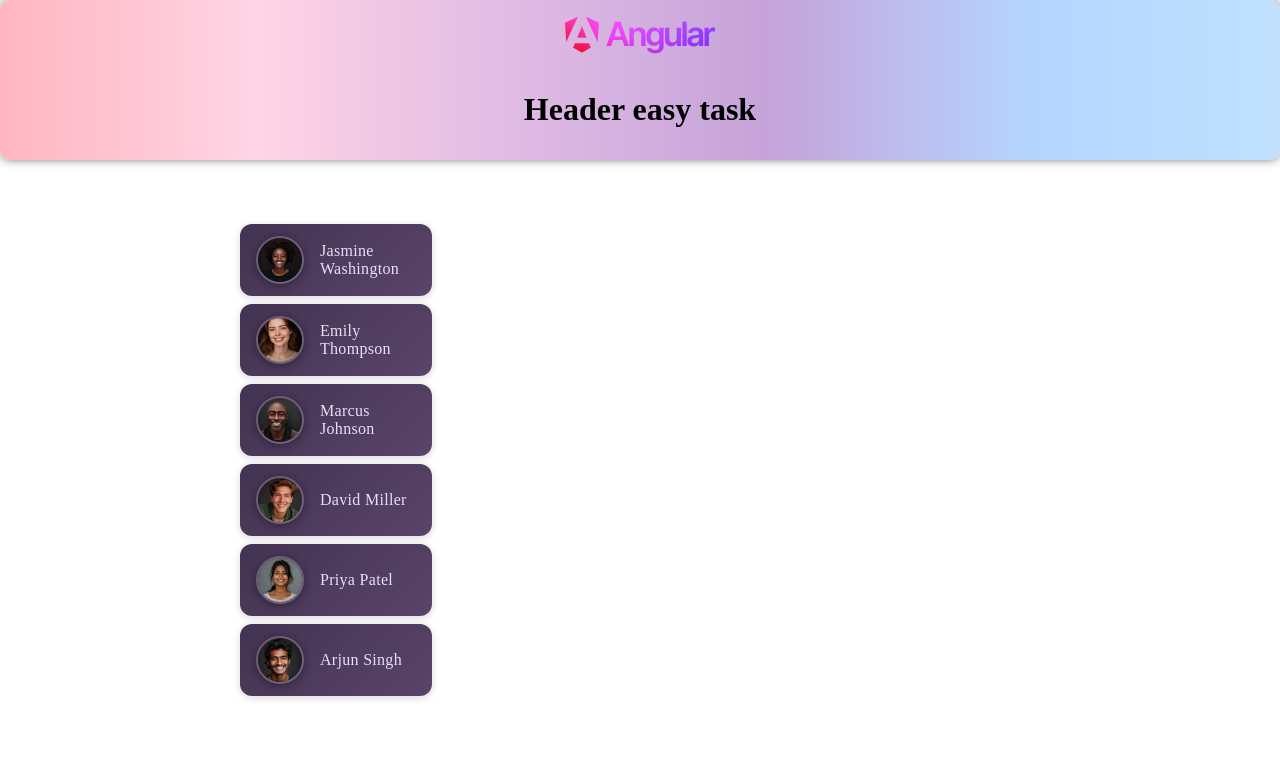
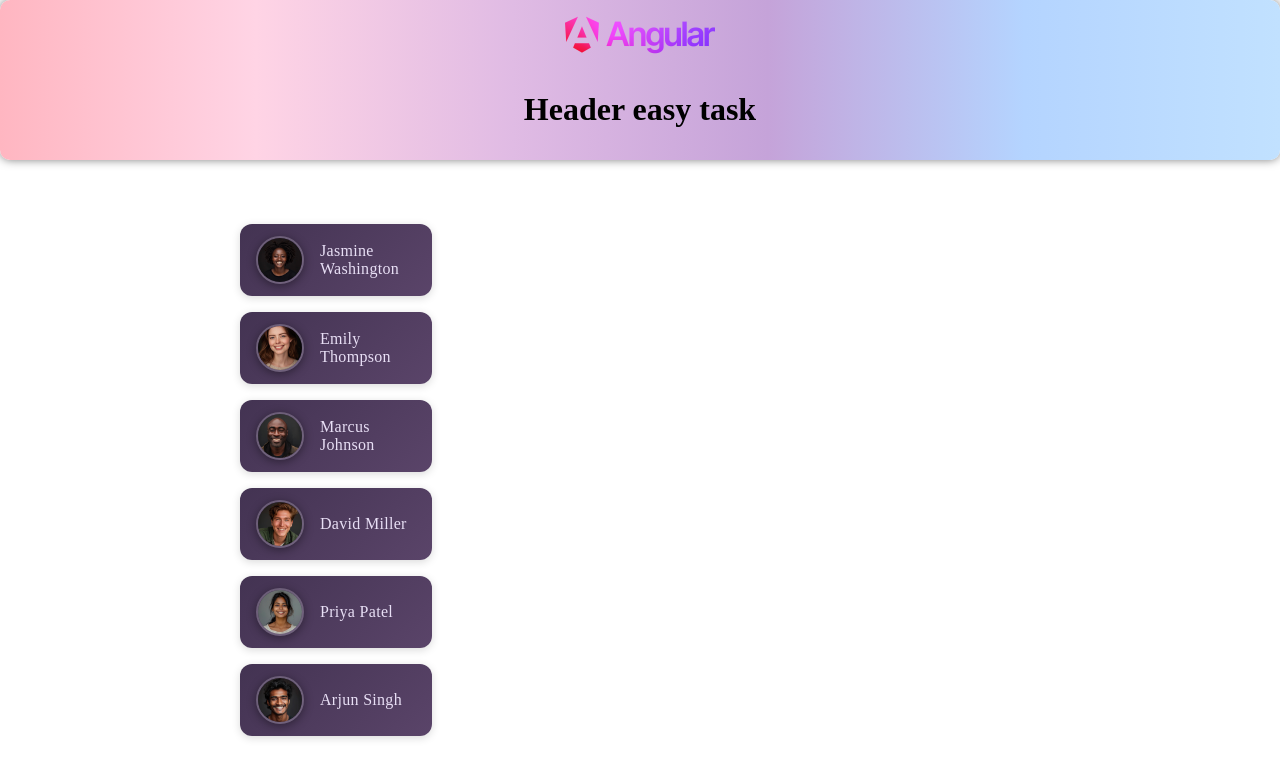
Before and after one commit to sedatbilece/first-angular-app, an Angular app: page / in a window 1280 px wide. Shown: the top 778 px of the page. Built offline with nearby package versions, Linux system fonts and the light colour scheme.

Commit message:
Refactor user list rendering to use a more concise syntax with trackBy, and remove unnecessary margin from user component styles.

```diff
--- a/src/app/app.html
+++ b/src/app/app.html
@@ -4,14 +4,11 @@
 
 <main>
     <ul>
-        <li>
-            <app-user *ngFor="let user of users"
-            [avatar]="user.avatar"
-            [name]="user.name"
-            [id]="user.id"
-            (userSelected)="onUserSelected($event)">
-            </app-user>
-        </li>
+        @for (user of users; track user.id) {
+            <li>
+                <app-user [avatar]="user.avatar" [name]="user.name" [id]="user.id" (userSelected)="onUserSelected($event)"></app-user>
+            </li>
+        }
     </ul>
 
     @if (selectedUser()) {
--- a/src/app/user/user.css
+++ b/src/app/user/user.css
@@ -3,7 +3,6 @@ div {
     box-shadow: 0 2px 8px rgba(0, 0, 0, 0.15);
     overflow: hidden;
     transition: all 0.3s ease;
-    margin-bottom: 0.5rem;
   }
 
   div:hover {
```
Also changed, not shown: 1 other file (tests, documents, lock files or other folders).
